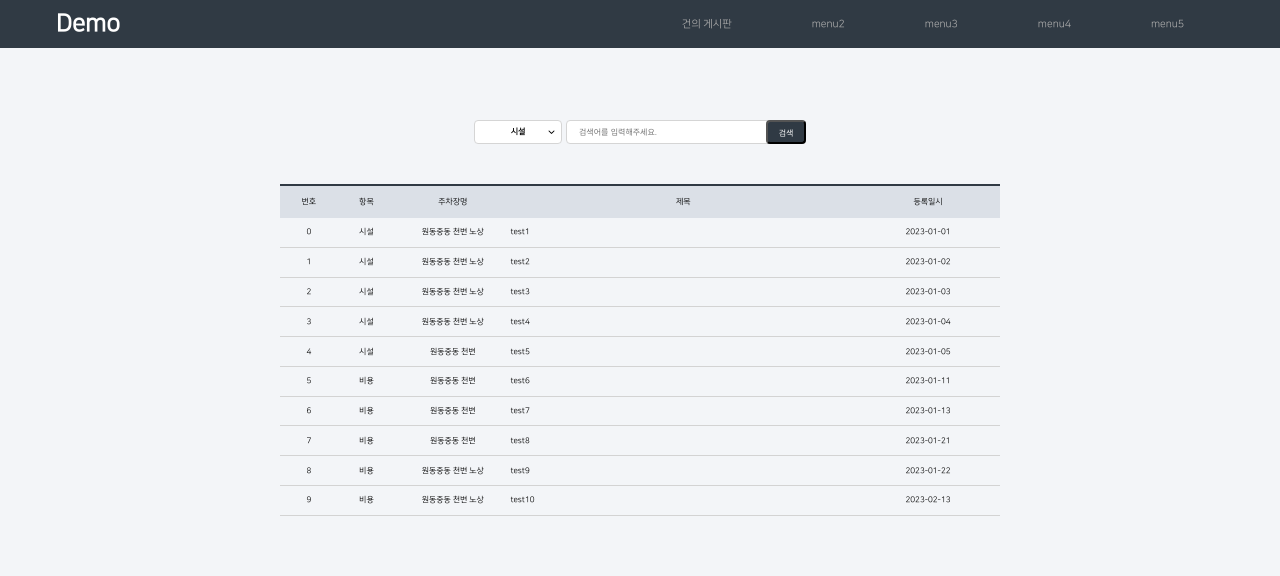
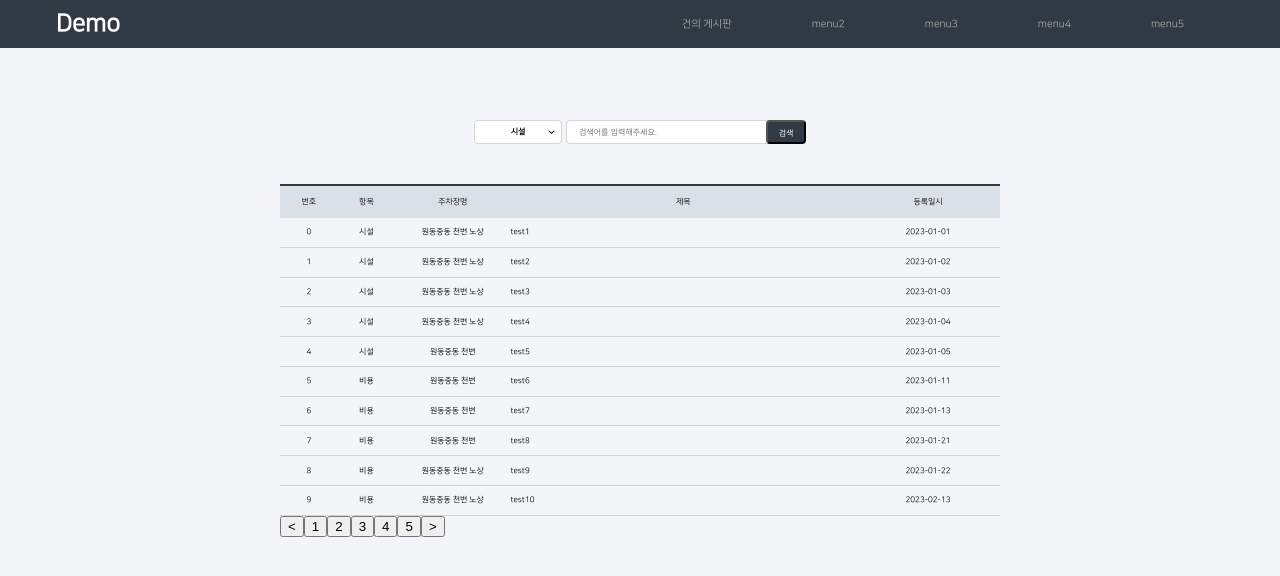
Before and after one commit to rjswn1031/demo, a React (Create React App) app in the folder front/my-app/: page /main/board in a window 1280 px wide. Shown: the top 576 px of the page. Built offline with nearby package versions, Linux system fonts and the light colour scheme.

Commit message:
Pagination 기능 구현중
1. Pagination 컴포넌트 생성
2. Pagination 로직 구현

```diff
--- a/front/my-app/src/component/board/Board.js
+++ b/front/my-app/src/component/board/Board.js
@@ -1,6 +1,8 @@
 import { React, useState } from 'react';
+
 import BoardContent from './BoardContent';
 import Dropdown from '../common/Dropdown';
+import Pagination from '../common/Pagination';
 
 import '../../css/board.css'
 
@@ -42,9 +44,14 @@ function Board(props) {
 
     //====================================================================================================================================
 
+    const [boardTh, setBoardTh] = useState([...boardHeader]);
+    const [nowPage, setNowPage] = useState(0);
 
+    const chkSelectNum = (no) => {
+        console.log(no);
+        setNowPage(no);
+    }
 
-    const [boardTh, setBoardTh] = useState([...boardHeader]);
     return (
         <div id='boardContainer'>
             <div id='boardSearchContainer'>
@@ -81,7 +88,9 @@ function Board(props) {
                         })}
                     </tbody>
                 </table>
-                <div id='boardPageContainer'></div>
+                <div id='boardPageContainer'>
+                    <Pagination totalCnt={212} chkSelectNum={chkSelectNum}/>
+                </div>
             </div>
         </div>
     );
--- /dev/null
+++ b/front/my-app/src/component/common/Pagination.js
@@ -0,0 +1,60 @@
+import { React, useState } from 'react';
+import PropTypes from 'prop-types';
+
+Pagination.propTypes = {
+    totalCnt: PropTypes.number,
+    chkSelectNum: PropTypes.func
+};
+
+function Pagination(props) {
+    /*
+    총 게시물 개수가 32개 일 경우
+        - 1~4번 버튼 표출
+        - < > 화살표 기능 막기
+        - 4번 선택시 2개만 표출
+
+    총 게시물 개수가 72개일 경우
+        - 1~5번 버튼 표출
+        - > 버튼 선택 시 6~8 버튼 표출
+
+        - [1,2,3,4,5] [6,7,8]
+        - [1,2,3,4,5] [6,7,8,9,10] [11,12,13,14,15]
+    */
+
+    const maxPageNum = 5;
+    const listPerPage = 10;
+    const btnCnt = Math.ceil(props.totalCnt / listPerPage)//props.totalCnt % listPerPage === 0 ? props.totalCnt / listPerPage : props.totalCnt / listPerPage + 1;
+
+    const [nowPageNum, setNowPageNum] = useState(0);
+
+    const setPageBtn = () => {
+        const retArr = [];
+        const minBtnCtn = maxPageNum * nowPageNum;
+        const maxBtnCtn = maxPageNum * nowPageNum + maxPageNum;
+        for(let i=0; i<btnCnt; i++) {
+            if(i >= minBtnCtn && i < maxBtnCtn) {
+                retArr.push(<button key={i} onClick={()=>{props.chkSelectNum(i)}}>{i+1}</button>)
+            }
+        }
+        return retArr;
+    }
+
+    const movePostPage = () => {
+        setNowPageNum( (nowPageNum-1) < 0 ? 0 : nowPageNum-1 );
+    }
+
+    const movePrePage = () => {
+        const max = (nowPageNum+1) * maxPageNum;
+        setNowPageNum( max > btnCnt ? nowPageNum : nowPageNum+1 );
+    }
+
+    return (
+        <div className='pageContainer'>
+            <button onClick={()=>{movePostPage()}}>{'<'}</button>
+            {setPageBtn()}
+            <button onClick={()=>{movePrePage()}}>{'>'}</button>
+        </div>
+    );
+}
+
+export default Pagination;
```
